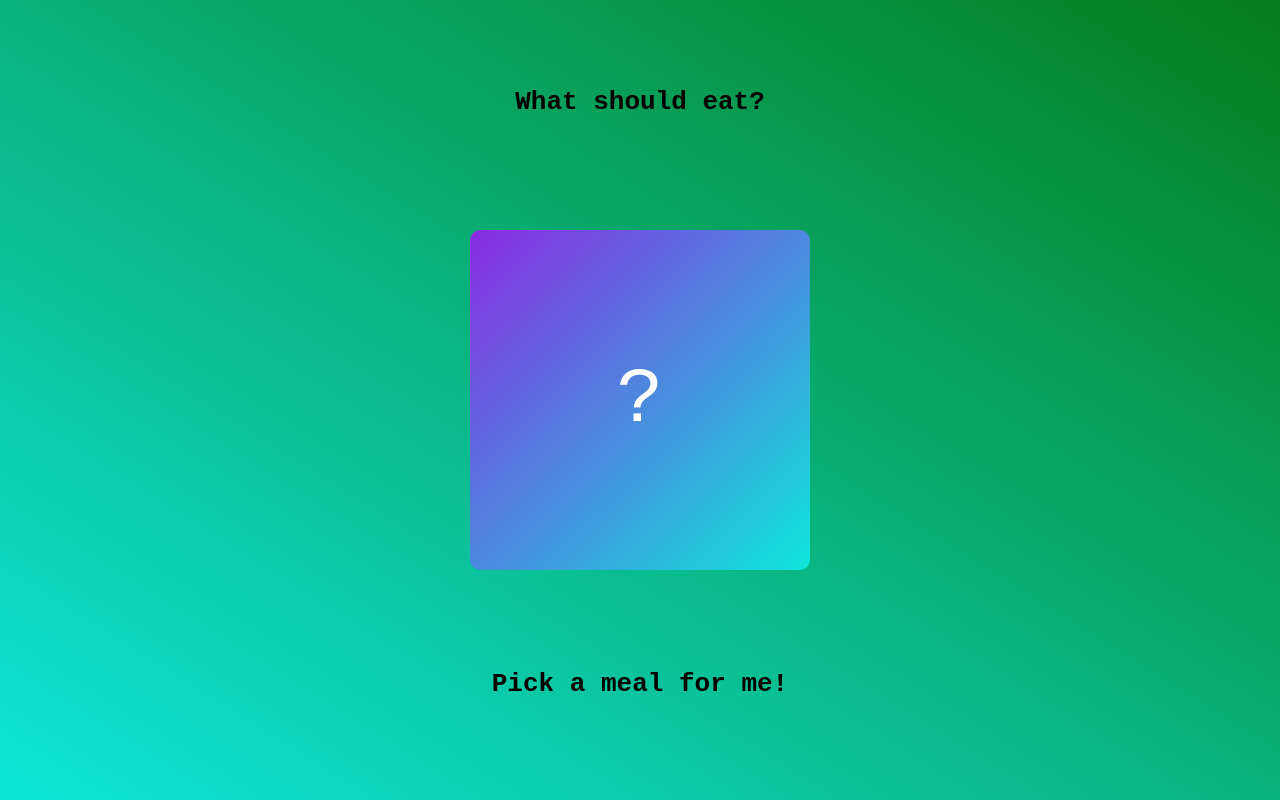
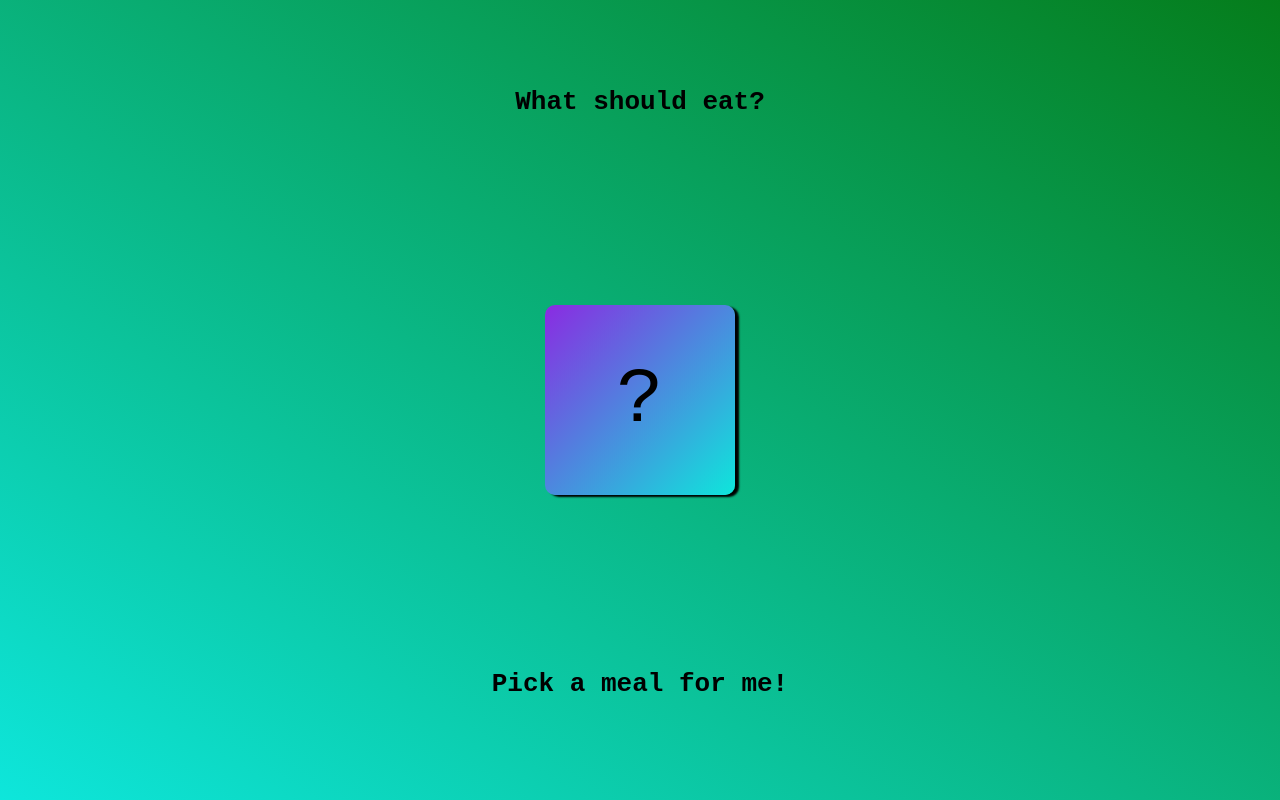
Before and after one commit to simmihugs/Meal-picker, a plain HTML site: page index.html in a window 1280 px wide. Drawn offline with Linux system fonts and the light colour scheme.

Commit message:
Updated css for better readability.

```diff
--- a/style.css
+++ b/style.css
@@ -18,21 +18,21 @@ body {
 #questionmark {
   position: absolute;
   font-family: monospace;
-  width: 300px;
-  height: 300px;
+  width: 150px;
+  height: 150px;
   border-radius: 10px;
   padding: 20px;
-  color: white;
   display: flex;
   justify-content: center;
   align-items: center;
   font-size: 600%;
+  transition: 0.5s;
+  color: black;
+  box-shadow: 4px 2px 2px black;
   background-image: linear-gradient(to top left, #0ee6db, blueviolet);
-  transition: 0.5s;
 }
 
 #questionmark:hover {
-  color: black;
   background-image: linear-gradient(to top left, orange, #0aa6db);
 }
 
```
